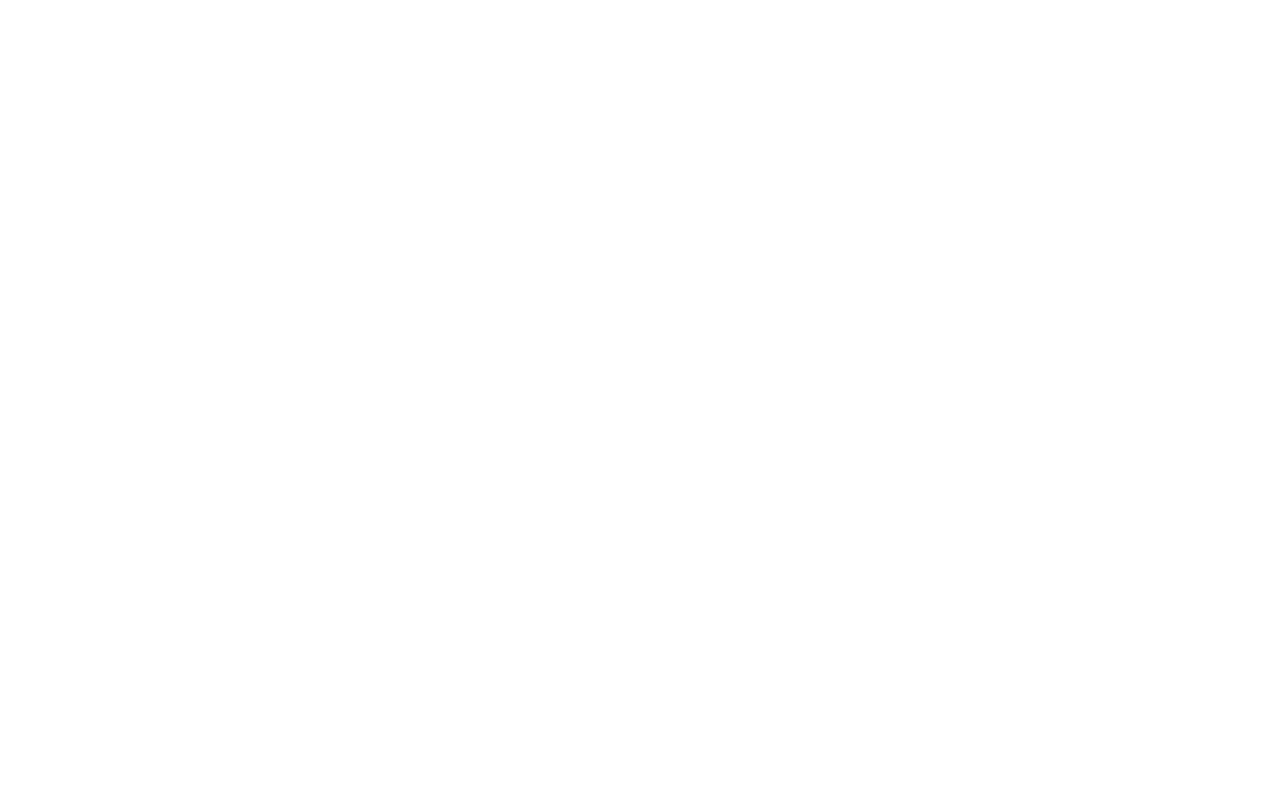
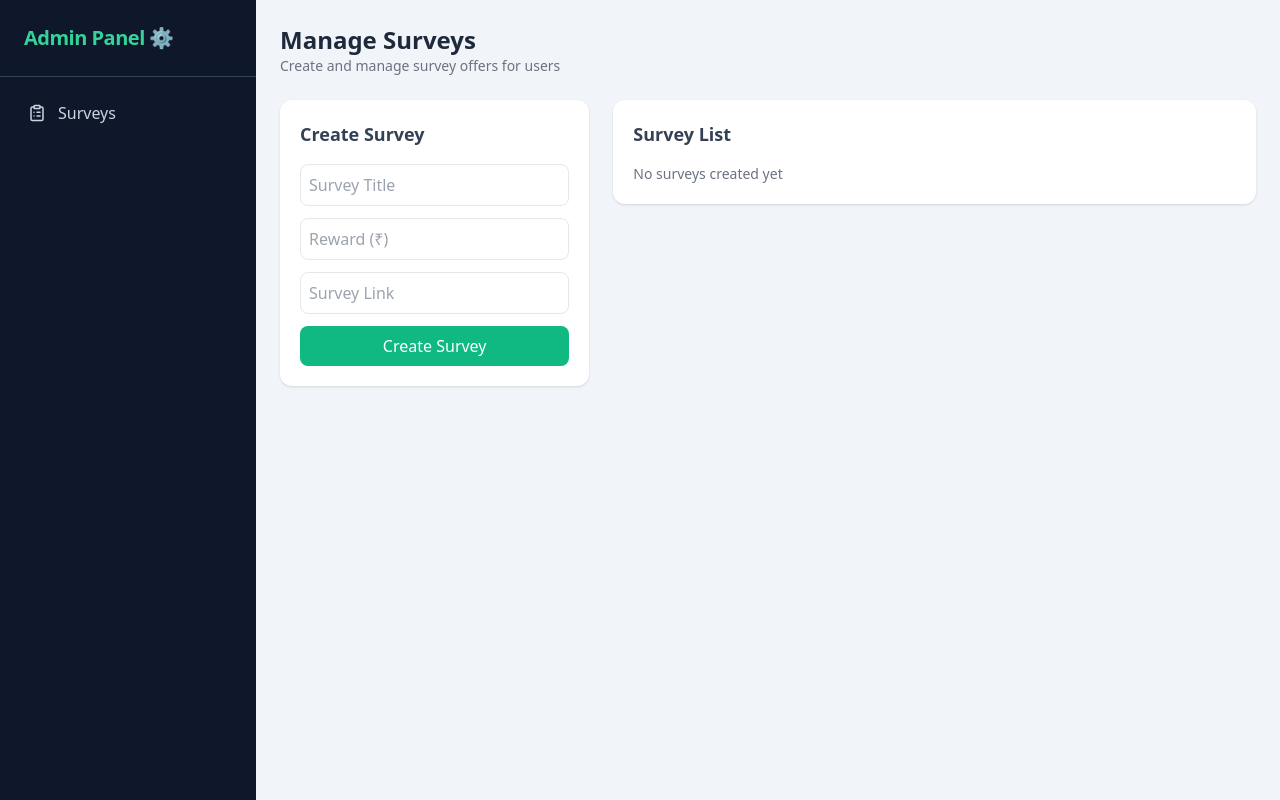
Before and after one commit to vikrantpahwa0/andha-paisa, a React (Vite) app in the folder andha-paisa/: page /admin/dashboard in a window 1280 px wide. Before the commit this address had no page. Built offline with nearby package versions, Linux system fonts and the light colour scheme.

Commit message:
admin dashboard

```diff
--- /dev/null
+++ b/andha-paisa/src/components/common/admin-app-layout.jsx
@@ -0,0 +1,46 @@
+import { useState } from "react";
+import AdminSidebar from "./admin-sidebar";
+
+export default function AdminLayout({ children }) {
+  const [sidebarOpen, setSidebarOpen] = useState(false);
+
+  return (
+    <div className="min-h-screen bg-slate-100 flex">
+      {/* Desktop Sidebar */}
+      <div className="hidden md:block w-64">
+        <AdminSidebar />
+      </div>
+
+      {/* Mobile Sidebar */}
+      {sidebarOpen && (
+        <div className="fixed inset-0 z-50 flex">
+          <div className="w-64">
+            <AdminSidebar />
+          </div>
+          <div
+            className="flex-1 bg-black/40"
+            onClick={() => setSidebarOpen(false)}
+          />
+        </div>
+      )}
+
+      {/* Main */}
+      <div className="flex-1 p-6">
+        {/* Mobile Topbar */}
+        <div className="md:hidden mb-4 flex justify-between items-center">
+          <button
+            onClick={() => setSidebarOpen(true)}
+            className="px-3 py-2 bg-white rounded-lg shadow"
+          >
+            ☰
+          </button>
+          <h1 className="text-lg font-semibold text-emerald-600">
+            Admin Panel
+          </h1>
+        </div>
+
+        {children}
+      </div>
+    </div>
+  );
+}
--- /dev/null
+++ b/andha-paisa/src/components/common/admin-sidebar.jsx
@@ -0,0 +1,46 @@
+import { useNavigate, useLocation } from "react-router-dom";
+import { ClipboardList } from "lucide-react";
+
+export default function AdminSidebar() {
+  const navigate = useNavigate();
+  const location = useLocation();
+
+  const menu = [
+    { name: "Surveys", path: "/admin/surveys", icon: ClipboardList },
+  ];
+
+  return (
+    <div className="h-full bg-slate-900 text-white flex flex-col">
+      {/* Logo */}
+      <div className="p-6 border-b border-slate-700">
+        <h1 className="text-xl font-bold tracking-tight text-emerald-400">
+          Admin Panel ⚙️
+        </h1>
+      </div>
+
+      {/* Menu */}
+      <div className="p-3 space-y-1">
+        {menu.map((item) => {
+          const isActive = location.pathname === item.path;
+          const Icon = item.icon;
+
+          return (
+            <button
+              key={item.name}
+              onClick={() => navigate(item.path)}
+              className={`flex items-center gap-3 w-full px-4 py-3 rounded-lg transition
+                ${
+                  isActive
+                    ? "bg-emerald-500 text-white"
+                    : "text-slate-300 hover:bg-slate-800"
+                }`}
+            >
+              <Icon size={18} />
+              <span className="font-medium">{item.name}</span>
+            </button>
+          );
+        })}
+      </div>
+    </div>
+  );
+}
--- /dev/null
+++ b/andha-paisa/src/pages/admin-dashboard.jsx
@@ -0,0 +1,119 @@
+import { useState } from "react";
+import AdminLayout from "../components/common/admin-app-layout";
+
+export default function AdminSurveys() {
+  const [surveys, setSurveys] = useState([]);
+  const [form, setForm] = useState({
+    title: "",
+    reward: "",
+    link: "",
+  });
+
+  const handleSubmit = (e) => {
+    e.preventDefault();
+
+    const newSurvey = {
+      id: Date.now(),
+      ...form,
+    };
+
+    setSurveys([newSurvey, ...surveys]);
+    setForm({ title: "", reward: "", link: "" });
+  };
+
+  return (
+    <AdminLayout>
+      {/* Header */}
+      <div className="mb-6">
+        <h1 className="text-2xl font-semibold text-slate-800">
+          Manage Surveys
+        </h1>
+        <p className="text-sm text-gray-500">
+          Create and manage survey offers for users
+        </p>
+      </div>
+
+      <div className="grid grid-cols-1 lg:grid-cols-12 gap-6">
+        {/* CREATE FORM */}
+        <div className="lg:col-span-4">
+          <div className="bg-white rounded-xl shadow p-5">
+            <h3 className="text-lg font-semibold mb-4 text-slate-700">
+              Create Survey
+            </h3>
+
+            <form onSubmit={handleSubmit} className="space-y-3">
+              <input
+                type="text"
+                placeholder="Survey Title"
+                value={form.title}
+                onChange={(e) => setForm({ ...form, title: e.target.value })}
+                className="w-full border p-2 rounded-lg"
+                required
+              />
+
+              <input
+                type="text"
+                placeholder="Reward (₹)"
+                value={form.reward}
+                onChange={(e) => setForm({ ...form, reward: e.target.value })}
+                className="w-full border p-2 rounded-lg"
+                required
+              />
+
+              <input
+                type="text"
+                placeholder="Survey Link"
+                value={form.link}
+                onChange={(e) => setForm({ ...form, link: e.target.value })}
+                className="w-full border p-2 rounded-lg"
+                required
+              />
+
+              <button
+                type="submit"
+                className="w-full bg-emerald-500 text-white py-2 rounded-lg hover:bg-emerald-600 transition"
+              >
+                Create Survey
+              </button>
+            </form>
+          </div>
+        </div>
+
+        {/* LIST */}
+        <div className="lg:col-span-8">
+          <div className="bg-white rounded-xl shadow p-5">
+            <h3 className="text-lg font-semibold mb-4 text-slate-700">
+              Survey List
+            </h3>
+
+            <div className="space-y-3">
+              {surveys.length === 0 && (
+                <p className="text-sm text-gray-500">No surveys created yet</p>
+              )}
+
+              {surveys.map((s) => (
+                <div
+                  key={s.id}
+                  className="flex justify-between items-center border p-4 rounded-lg"
+                >
+                  <div>
+                    <h4 className="font-medium text-slate-800">{s.title}</h4>
+                    <p className="text-sm text-gray-500">Reward: ₹{s.reward}</p>
+                  </div>
+
+                  <a
+                    href={s.link}
+                    target="_blank"
+                    className="text-emerald-600 text-sm"
+                  >
+                    View
+                  </a>
+                </div>
+              ))}
+            </div>
+          </div>
+        </div>
+      </div>
+    </AdminLayout>
+  );
+}
--- a/andha-paisa/src/pages/auth/login.jsx
+++ b/andha-paisa/src/pages/auth/login.jsx
@@ -19,49 +19,48 @@
 
     if (mode === "mobile") {
       // Mobile - API call to send OTP
-      const result = await dispatch(sendOTP({
+      const result = await dispatch(
+        sendOTP({
           mobile: mobile,
-        country_code: "+91"
-      }));
+          country_code: "+91",
+        }),
+      );
 
       if (result.payload?.success) {
         navigate("/verify", {
           state: {
             mode: "mobile",
             identifier: mobile,
-            requiresVerification: true
-          }
+            requiresVerification: true,
+          },
         });
       }
     } else {
-
-      const result = await dispatch(sendOTP({
-        email:email,
-      }));
-
-      console.log(result)
-
-
+      const result = await dispatch(
+        sendOTP({
+          email: email,
+        }),
+      );
 
       if (result.payload?.success) {
         switch (result.payload?.data?.code) {
-          case 'PG_VERF':
+          case "PG_VERF":
             navigate("/verify", {
               state: {
                 mode: "email",
                 identifier: email,
-          requiresVerification: true
-        }
+                requiresVerification: true,
+              },
             });
             break;
 
-          case 'PG_PASS':
+          case "PG_PASS":
             navigate("/verify", {
               state: {
                 mode: "email",
                 identifier: email,
-          requiresVerification: false
-        }
+                requiresVerification: false,
+              },
             });
 
             break;
@@ -71,13 +70,12 @@
               state: {
                 mode: "email",
                 identifier: email,
-          requiresVerification: true
-        }
+                requiresVerification: true,
+              },
             });
             break;
         }
       }
-
     }
   };
 
--- a/andha-paisa/src/routes/app-routes.jsx
+++ b/andha-paisa/src/routes/app-routes.jsx
@@ -4,6 +4,7 @@
 import Registration from "../pages/auth/registration";
 import Dashboard from "../pages/dashboard";
 import Offerwall from "../pages/offerwalls-and-surveys/offerwall";
+import AdminDashboard from "../pages/admin-dashboard";
 
 export default function AppRoutes() {
   return (
@@ -14,6 +15,7 @@
         <Route path="/register" element={<Registration />} />
         <Route path="/dashboard" element={<Dashboard />} />
         <Route path="/offerwall" element={<Offerwall />} />
+        <Route path="/admin/dashboard" element={<AdminDashboard />} />
       </Routes>
     </BrowserRouter>
   );
```
Also changed, not shown: andha-paisa/src/pages/auth/otp-screen.jsx (+45 -19 lines). Lines whose indentation alone changed are shown as unchanged.
